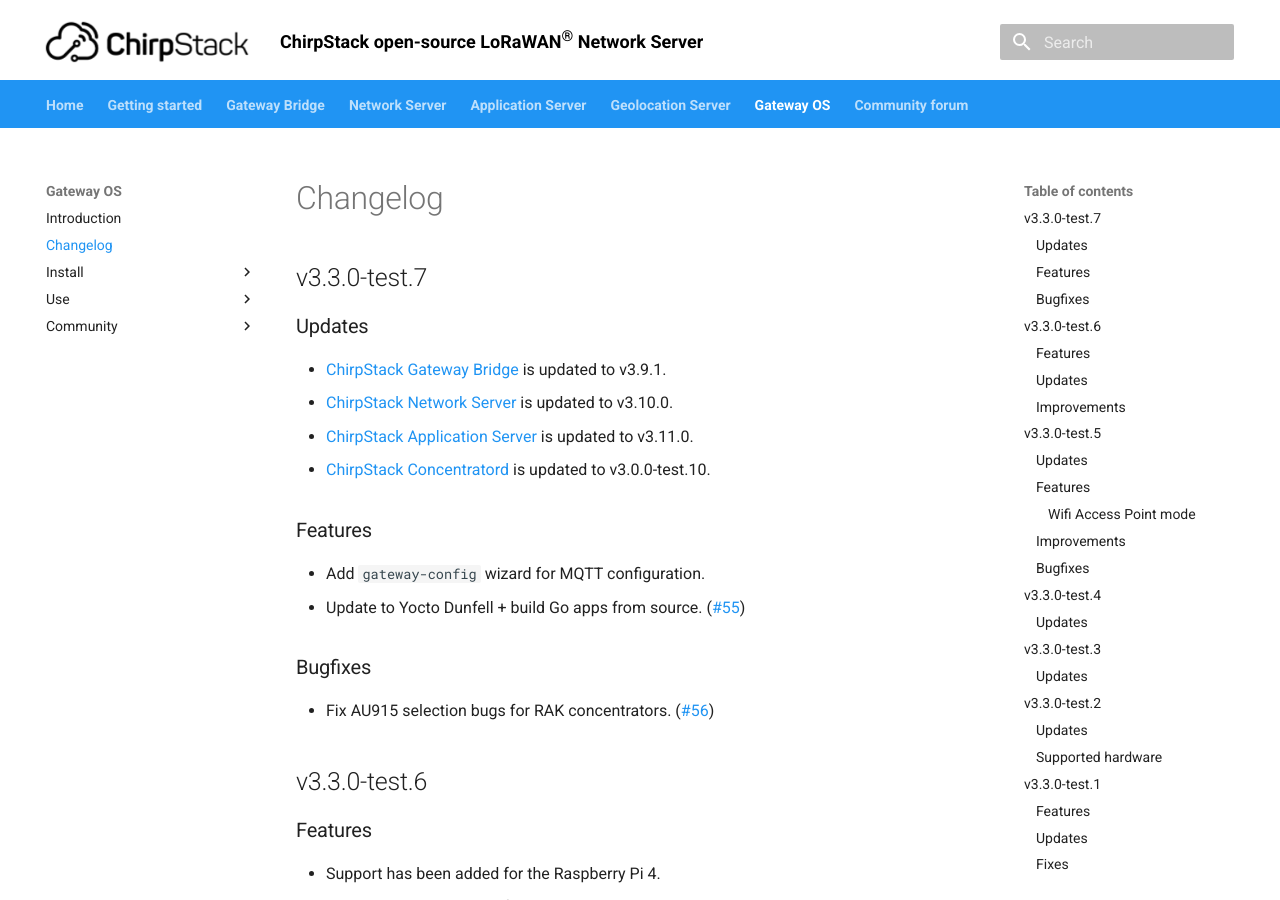
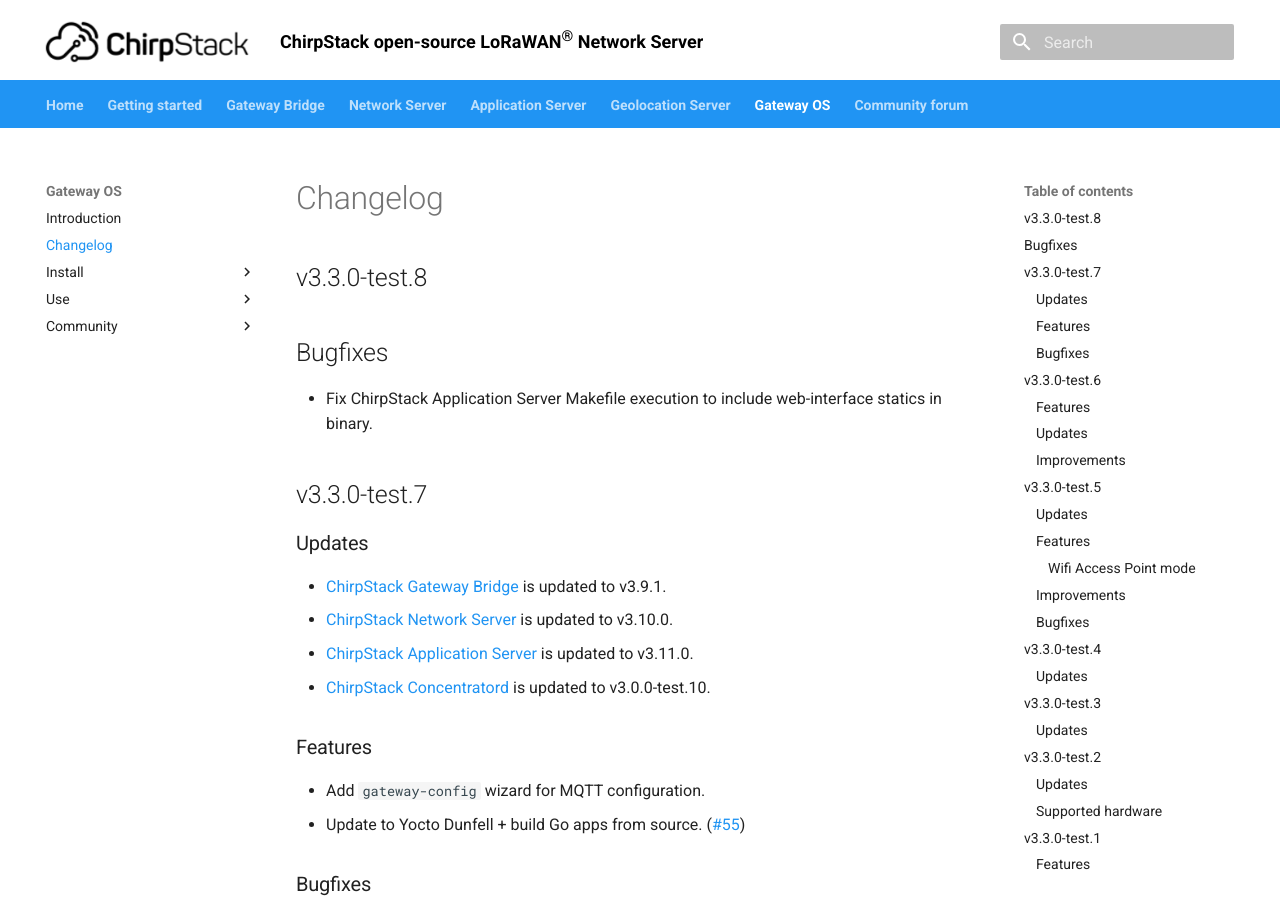
Before and after one commit to brocaar/chirpstack-docs, an MkDocs documentation site: the page built from docs/gateway-os/changelog.md, in a window 1280 px wide and 900 px high. Built offline with MkDocs 1.6.1 and Material for MkDocs 9.7.7, drawn with Linux system fonts in a browser that asks for light colours.

Commit message:
Update ChirpStack Gateway OS changelog.

```diff
--- a/docs/gateway-os/changelog.md
+++ b/docs/gateway-os/changelog.md
@@ -1,4 +1,10 @@
 # Changelog
+
+## v3.3.0-test.8
+
+## Bugfixes
+
+* Fix ChirpStack Application Server Makefile execution to include web-interface statics in binary.
 
 ## v3.3.0-test.7
 
--- a/mkdocs.yml
+++ b/mkdocs.yml
@@ -22,7 +22,7 @@
   network_server:
     version: 3.10.0
   gateway_os:
-    version: 3.3.0-test.7
+    version: 3.3.0-test.8
 plugins:
   - search
   - macros
```
